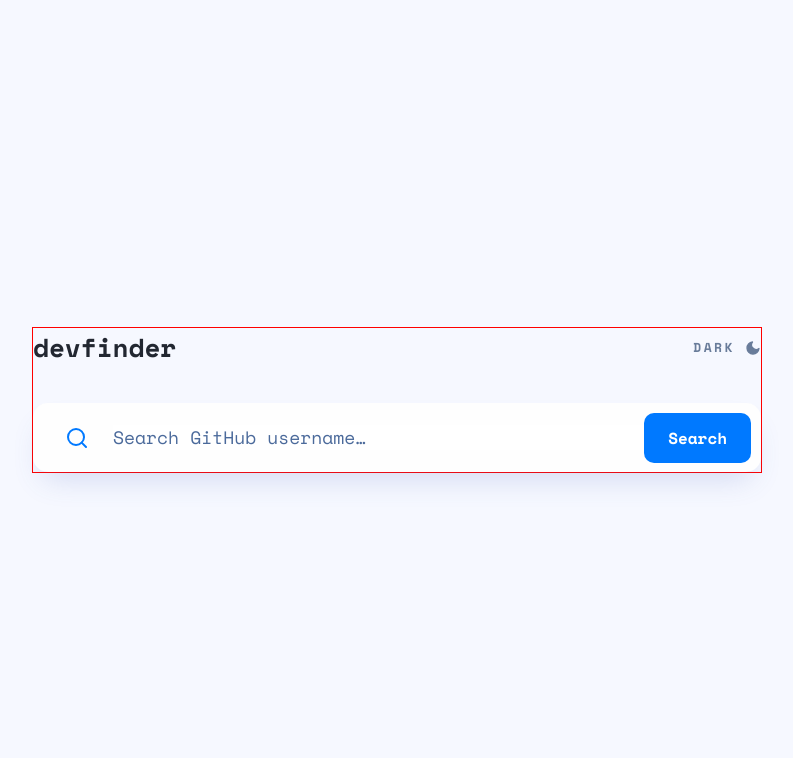
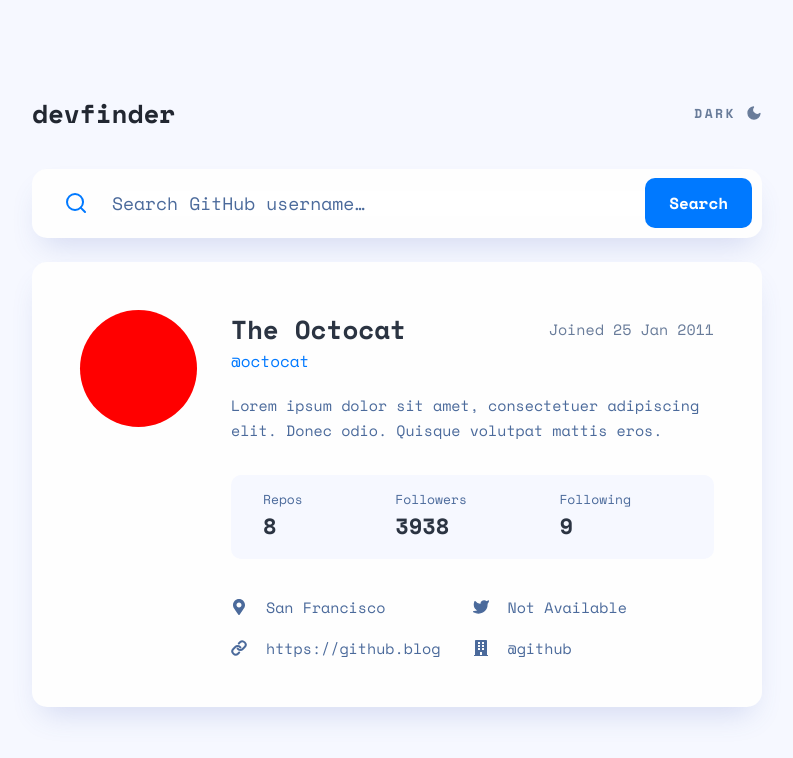
Before and after one commit to matssilva/github-user-search-app, a React (Create React App) app: page / in a window 1280 px wide. Shown: the top 758 px of the page, without its empty margins (243-1036 px from the left). Built offline with nearby package versions, Linux system fonts and the light colour scheme.

Commit message:
feat: user details container

```diff
--- a/src/containers/App/App.tsx
+++ b/src/containers/App/App.tsx
@@ -3,6 +3,7 @@
 import { lightTheme } from '../../theme/themes';
 import Header from '../Header/Header';
 import Search from '../Search/Search';
+import UserDetails from '../UserDetails/UserDetails';
 import { AppContainer, Content } from './styles';
 
 function App() {
@@ -12,6 +13,7 @@
         <Content>
           <Header />
           <Search />
+          <UserDetails />
         </Content>
       </AppContainer>
     </ThemeProvider>
--- a/src/containers/App/styles.ts
+++ b/src/containers/App/styles.ts
@@ -9,6 +9,5 @@
 `;
 
 export const Content = styled.div`
-  border: 1px solid red;
   width: 730px;
 `
--- a/src/containers/Search/styles.ts
+++ b/src/containers/Search/styles.ts
@@ -8,6 +8,7 @@
   border-radius: 15px;
   display: flex;
   align-items: center;
+  margin-bottom: 24px;
 `;
 
 export const SearchIcon = styled(FiSearch)`
--- /dev/null
+++ b/src/containers/UserDetails/UserDetails.tsx
@@ -0,0 +1,70 @@
+import React from 'react'
+import { FaMapMarkerAlt, FaBuilding } from 'react-icons/fa'
+import { FiLink, FiTwitter } from 'react-icons/fi'
+import {
+  AdditionalInfo,
+  AdditionalInfos,
+  Bio,
+  Container,
+  Header,
+  ImageContainer,
+  JoinDate,
+  Metric,
+  MetricLabel,
+  Metrics,
+  MetricValue,
+  Name,
+  Nickname
+} from './styles'
+
+const UserDetails = () => {
+  return (
+    <Container>
+      <div className="left-side">
+        <ImageContainer></ImageContainer>
+      </div>
+      <div className="right-side">
+        <Header>
+          <Name>The Octocat</Name>
+          <JoinDate>Joined 25 Jan 2011</JoinDate>
+        </Header>
+        <Nickname>@octocat</Nickname>
+        <Bio>Lorem ipsum dolor sit amet, consectetuer adipiscing elit. Donec odio. Quisque volutpat mattis eros.</Bio>
+        <Metrics>
+          <Metric>
+            <MetricLabel>Repos</MetricLabel>
+            <MetricValue>8</MetricValue>
+          </Metric>
+          <Metric>
+            <MetricLabel>Followers</MetricLabel>
+            <MetricValue>3938</MetricValue>
+          </Metric>
+          <Metric>
+            <MetricLabel>Following</MetricLabel>
+            <MetricValue>9</MetricValue>
+          </Metric>
+        </Metrics>
+        <AdditionalInfos>
+          <AdditionalInfo>
+            <FaMapMarkerAlt className='icon' />
+            <label className='text'>San Francisco</label>
+          </AdditionalInfo>
+          <AdditionalInfo>
+            <FiTwitter className='icon icon-twitter' />
+            <label className='text'>Not Available</label>
+          </AdditionalInfo>
+          <AdditionalInfo>
+            <FiLink className='icon icon-link' />
+            <label className='text'>https://github.blog</label>
+          </AdditionalInfo>
+          <AdditionalInfo>
+            <FaBuilding className='icon' />
+            <label className='text'>@github</label>
+          </AdditionalInfo>
+        </AdditionalInfos>
+      </div>
+    </Container>
+  )
+}
+
+export default UserDetails
--- /dev/null
+++ b/src/containers/UserDetails/styles.ts
@@ -0,0 +1,130 @@
+import styled from "styled-components";
+
+export const Container = styled.div`
+  width: 100%;
+  box-shadow: 0px 16px 30px -10px rgba(70, 96, 187, 0.198567);
+  border-radius: 15px;
+  background-color: ${({ theme }) => theme.color3};
+  padding: 48px;
+  display: flex;
+
+  & div.left-side {
+    margin-right: 34px;
+  }
+
+  & div.right-side {
+    width: 100%;
+  }
+`;
+
+export const ImageContainer = styled.div`
+  height: 117px;
+  width: 117px;
+  border-radius: 50%;
+  background-color: red;
+`;
+
+export const Header = styled.div`
+  display: flex;
+  align-items: center;
+  justify-content: space-between;
+`;
+
+export const Name = styled.label`
+  font-style: normal;
+  font-weight: 700;
+  font-size: 26px;
+  line-height: 39px;
+  color: ${({ theme }) => theme.color6};
+`;
+
+export const JoinDate = styled.label`
+  font-style: normal;
+  font-weight: 400;
+  font-size: 15px;
+  line-height: 22px;
+  color: ${({ theme }) => theme.color2};
+`;
+
+export const Nickname = styled.label`
+  font-style: normal;
+  font-weight: 400;
+  font-size: 16px;
+  line-height: 24px;
+  color: #0079FF;
+`;
+
+export const Bio = styled.p`
+  font-style: normal;
+  font-weight: 400;
+  font-size: 15px;
+  line-height: 25px;
+  color: ${({ theme }) => theme.color5};
+  margin-top: 20px;
+`;
+
+export const Metrics = styled.div`
+  background-color: ${({ theme }) => theme.color1};
+  border-radius: 10px;
+  padding: 15px 83px 17px 32px;
+  display: flex;
+  align-items: center;
+  justify-content: space-between;
+  margin-top: 32px;
+`;
+
+export const Metric = styled.div`
+  display: flex;
+  flex-direction: column;
+  align-items: flex-start;
+`;
+
+export const MetricLabel = styled.label`
+  font-style: normal;
+  font-weight: 400;
+  font-size: 13px;
+  line-height: 19px;
+  color: ${({ theme }) => theme.color5};
+`;
+
+export const MetricValue = styled.label`
+  font-style: normal;
+  font-weight: 700;
+  font-size: 22px;
+  line-height: 33px;
+  text-transform: uppercase;
+  color: ${({ theme }) => theme.color6};
+`;
+
+export const AdditionalInfos = styled.div`
+  display: grid;
+  grid-template-columns: 1fr 1fr;
+  margin-top: 37px;
+  row-gap: 19px;
+`
+
+export const AdditionalInfo = styled.div`
+  display: flex;
+  align-items: center;
+
+  & .icon {
+    color: ${({ theme }) => theme.color5};
+    margin-right: 19px;
+  }
+
+  & .icon-twitter {
+    fill: ${({ theme }) => theme.color5};
+  }
+
+  & .icon-link {
+    stroke-width: 3px;
+  }
+
+  & .text {
+    font-style: normal;
+    font-weight: 400;
+    font-size: 15px;
+    line-height: 22px;
+    color: ${({ theme }) => theme.color5};;
+  }
+`;
--- a/src/theme/themes.ts
+++ b/src/theme/themes.ts
@@ -4,6 +4,7 @@
   color3: '#fefefe',
   color4: '#0079ff',
   color5: '#4B6A9B',
+  color6: '#2B3442',
   fontFamily: 'Space Mono'
 }
 
```
